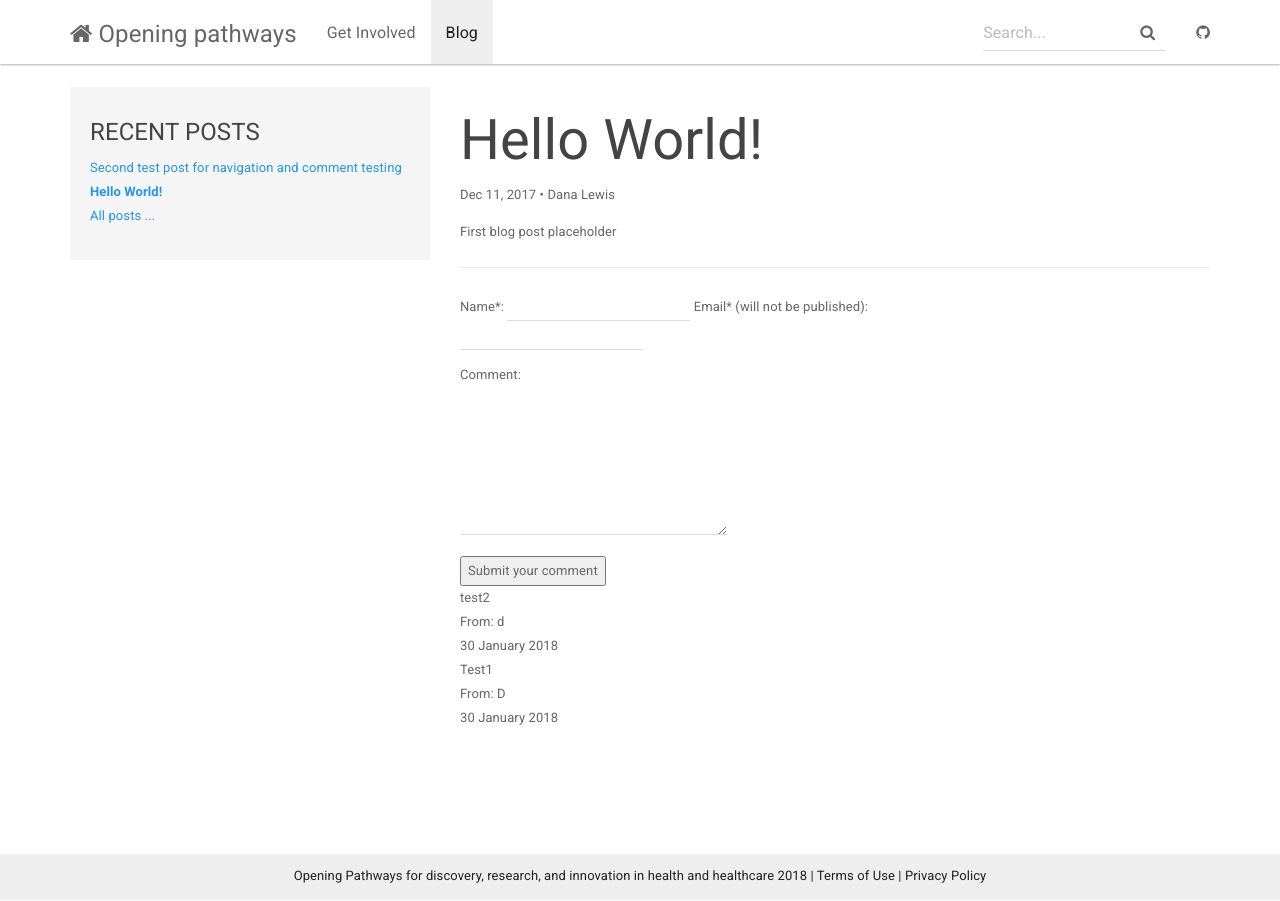
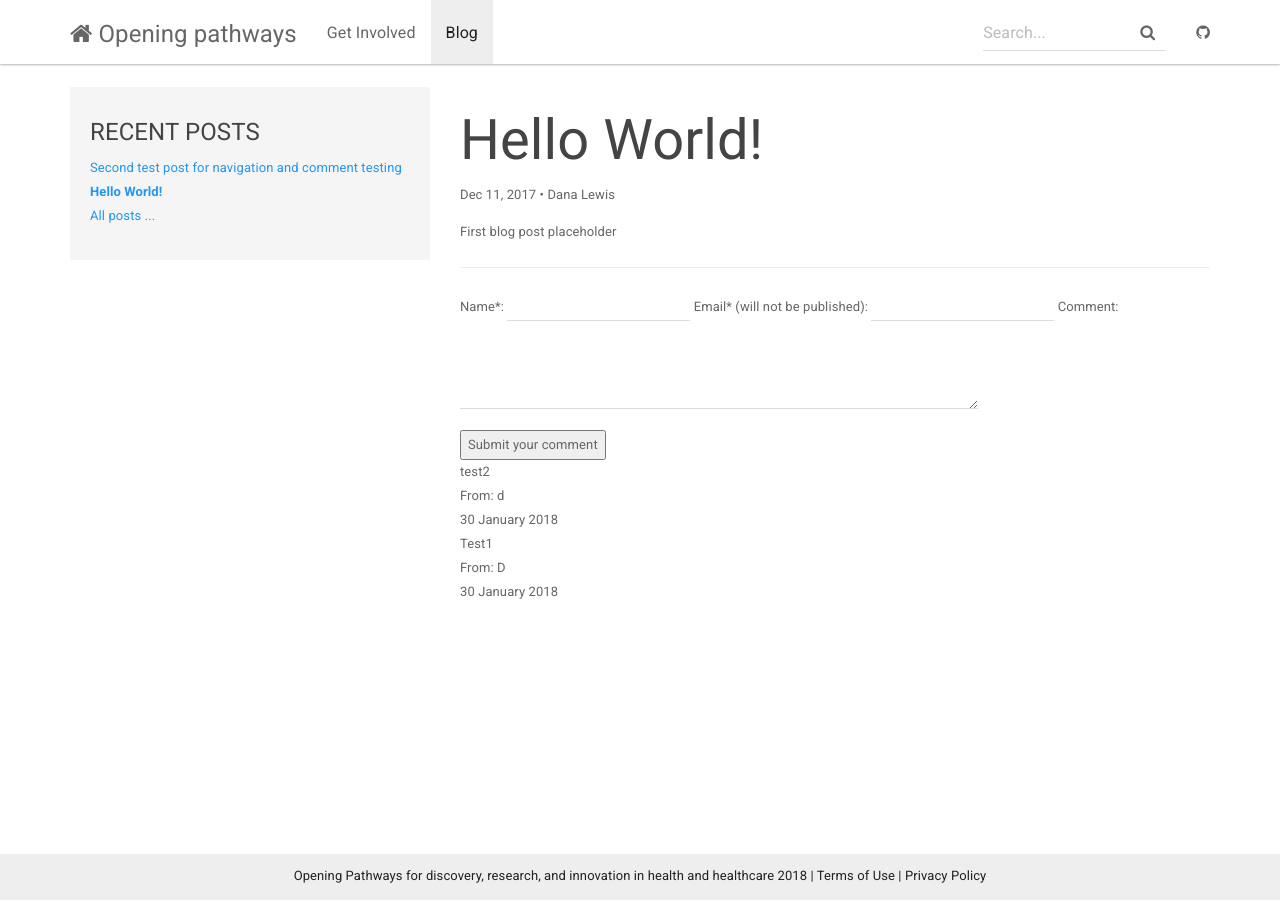
Before and after one commit to danamlewis/Testrepo2, a Jekyll site: the page built from _posts/2017-12-11-hello-world.md, in a window 1280 px wide. Built offline with Jekyll 4.4.1, drawn with Linux system fonts in a browser that asks for light colours; nearby versions of some CDN libraries.

Commit message:
Update comments-new.html

```diff
--- a/_includes/comments-new.html
+++ b/_includes/comments-new.html
@@ -6,9 +6,9 @@
   Name*:
   <input name="fields[name]" type="text">
   Email* (will not be published):
-  <p><input name="fields[email]" type="email"></p>
+  <input name="fields[email]" type="email">
   Comment:
-  <p><textarea name="fields[message]" rows="5" cols="30"></textarea></p>
+  <p><textarea name="fields[message]" rows="3" cols="60"></textarea></p>
 
   <button type="submit">Submit your comment</button>
 </form>
```
